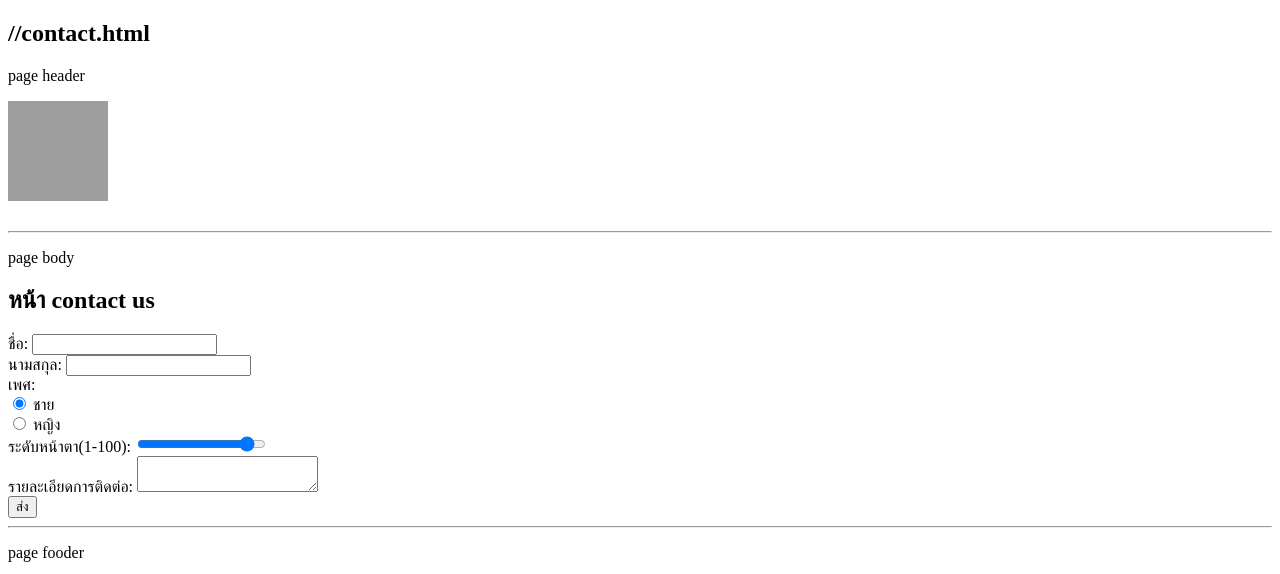
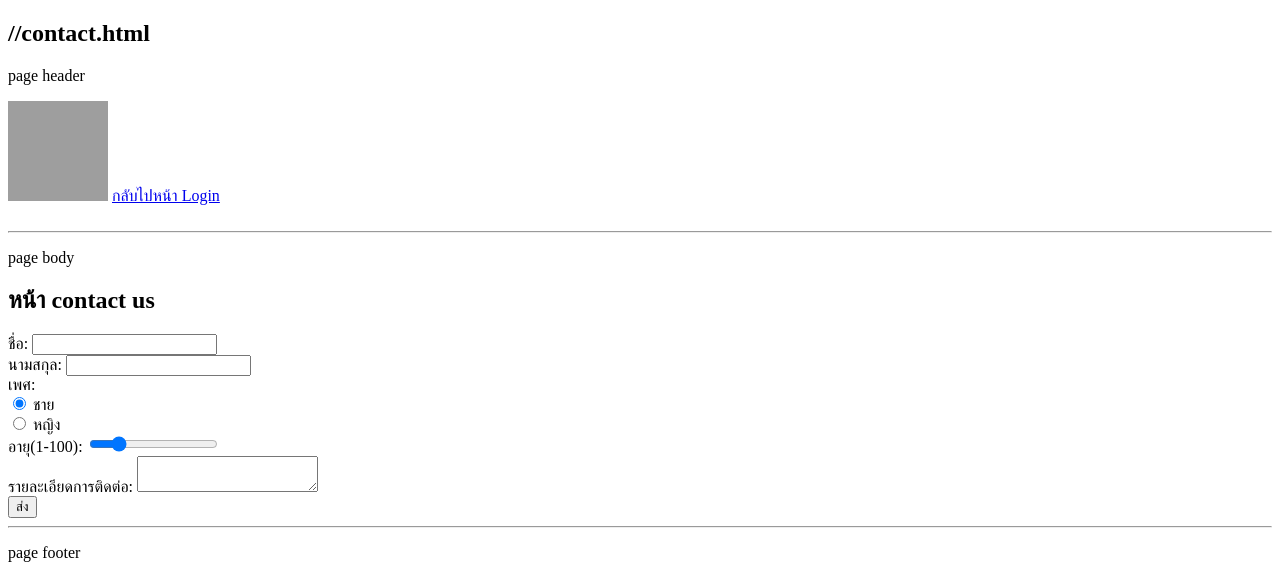
Before and after one commit to DII-camt/lab-PiengpienNiyata, a plain HTML site: page lab2/lab2-2.html in a window 1280 px wide. Shown: the top 574 px of the page. Drawn offline with Linux system fonts and the light colour scheme; grey boxes are pictures that could not be loaded.

Commit message:
lab2 update

```diff
--- a/lab2/lab2-2.html
+++ b/lab2/lab2-2.html
@@ -4,13 +4,14 @@
 <meta charset="utf-8"/>
 <link rel="icon" href="favicon.ico"/>
 <meta name="viewport" content="width=device-width,initial-scale=1"/>
-<title>lab1:662110182</title>
+<title>662110198</title>
 </head>
 <body>
     <h2>//contact.html</h2>
     <p>page header</p>
     <img src="https://www.cmu.ac.th/content/Article/2023/7e6d8808-54b5-419d-b3da-99de6cce26f4/047c25cb-dee0-494e-b462-4f28f9e51ffd.jpg" alt="cmu" width="100" height="100">
-<br><br>
+    <a href="login.html">กลับไปหน้า Login</a>
+    <br><br>
 <hr />
     <p>page body</p>
     <h2>หน้า contact us</h2>
@@ -34,8 +35,8 @@
         </div>
     </div>
     <div class="form-group">
-        <label for="level">ระดับหน้าตา(1-100):</label>
-        <input type="range" id="myRange" value="90">
+        <label for="level">อายุ(1-100):</label>
+        <input type="range" id="myRange" value="20">
     </div>
     <div class="form-group">
         <label for="message">รายละเอียดการติดต่อ:</label>
@@ -45,7 +46,7 @@
 </form>
 </div>
 <hr />
-    <p>page fooder</p>
+    <p>page footer</p>
     <address>
         <strong>ที่อยู่ camt มช</strong>
     </address>
```
Also changed, not shown: lab2/Login.html (+4 -2 lines), lab2/Signin.html (+5 -3 lines), lab2/lab2.html (+2 -1 lines).
